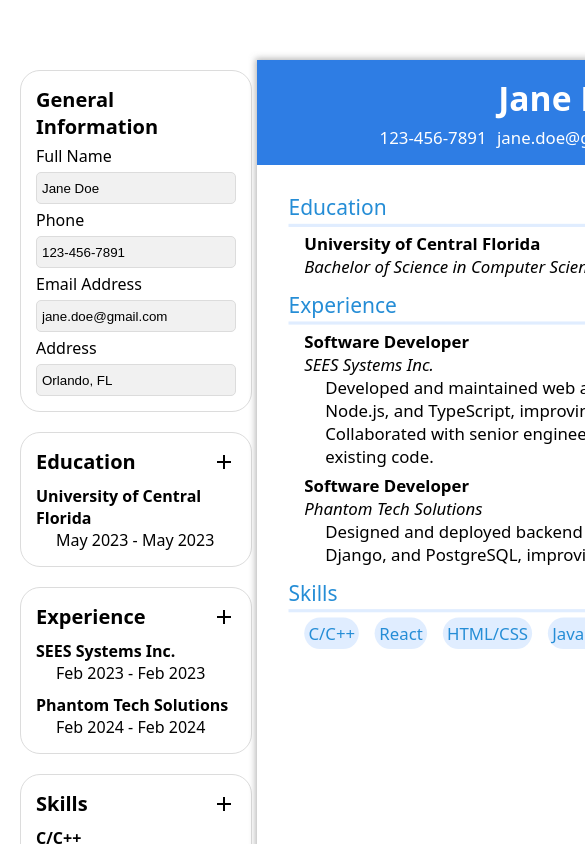
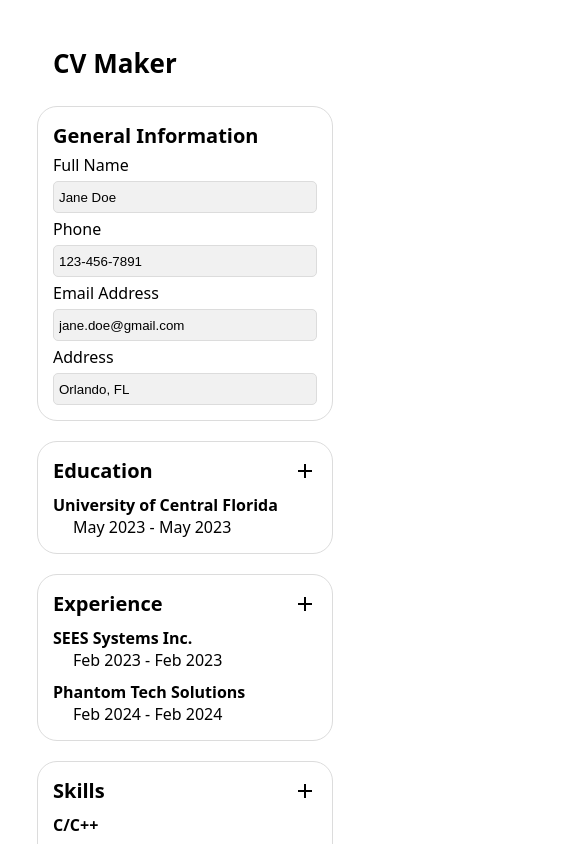
Before and after one commit to eggtoasts/cv-maker, a React (Vite) app: page / in a window 390 px wide. Shown: the top 844 px of the page, 585 px wide, since content can reach past the window. Built offline with nearby package versions, Linux system fonts and the light colour scheme.

Commit message:
feat: implement responsive design for mobile

```diff
--- a/src/App.css
+++ b/src/App.css
@@ -193,11 +193,14 @@ button:hover {
   flex-direction: column;
   gap: 20px;
   margin: 0px 20px;
+  padding-right: 20px;
   margin-top: 50px;
   align-items: center;
 }
 
 .options {
+  font-weight: 700;
+  font-size: 26px;
   position: relative;
   z-index: -1;
   top: -5px;
@@ -276,3 +279,20 @@ textarea {
 .edu-item {
   margin-top: 10px;
 }
+
+/* Mobile */
+
+@media (max-width: 800px) {
+  .main-content {
+    grid-template-rows: 2fr;
+    grid-template-columns: 1fr;
+  }
+  .resume-section {
+    grid-column-start: 1 / 1;
+    padding-bottom: 20px;
+  }
+
+  .resume {
+    width: clamp(80%, 300px, 100%);
+  }
+}
--- a/src/components/Sidebar/Sidebar.jsx
+++ b/src/components/Sidebar/Sidebar.jsx
@@ -43,7 +43,7 @@ function Sidebar({
 
   return (
     <div className="sidebar">
-      <div className="options"></div>
+      <div className="options">CV Maker</div>
 
       <GeneralSection
         generalInfo={generalInfo}
```
